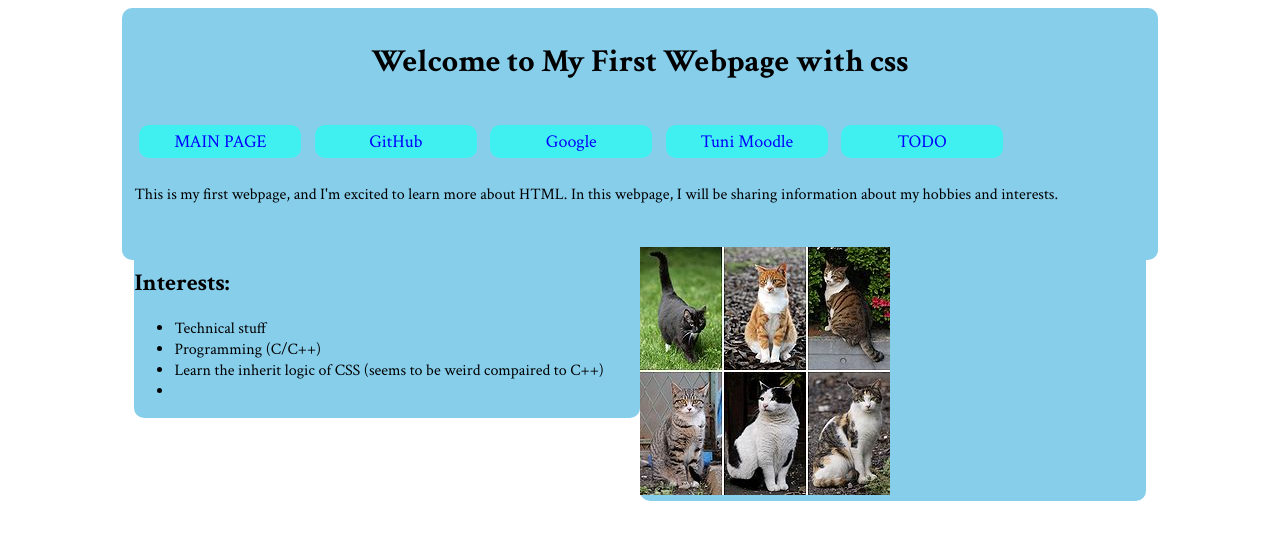
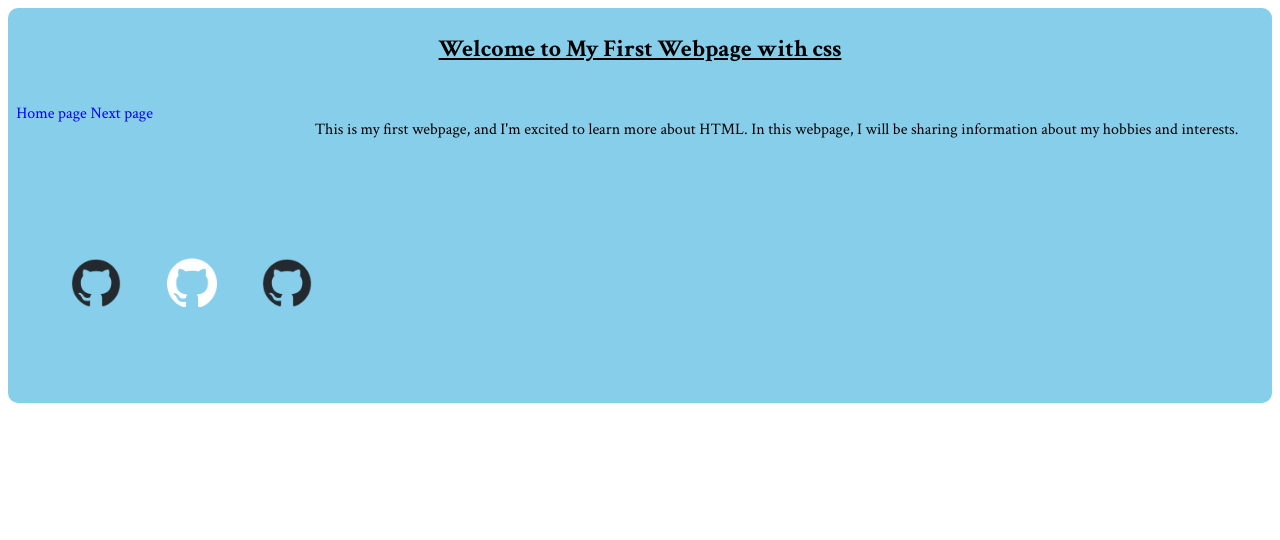
Before and after one commit to jasgaa/simple-site, a plain HTML site: page index.html in a window 1280 px wide. Drawn offline with Linux system fonts and the light colour scheme.

Commit message:
Added grid & flex

```diff
--- /dev/null
+++ b/better_style.css
@@ -0,0 +1,60 @@
+body {
+    font-family: 'Crimson Text', serif;
+}
+
+a {
+    color: blue;
+    text-decoration: none;
+}
+
+a:hover {
+    text-decoration: underline;
+}
+
+header {grid-area: hdr; }
+#nav-bar {grid-area: nav; }
+article {grid-area: art; }
+footer {grid-area: ftr; }
+
+.grid-container {
+    display: grid;
+    background-color: skyblue;
+    grid-template-areas:
+        'hdr hdr hdr hdr'
+        'nav art art art'
+        'ftr ftr ftr ftr';
+    border-radius: 10px;
+}
+
+.grid-item {
+    width: auto;
+    min-width: fit-content;
+    margin: 1%;
+    padding: 2%;
+}
+
+.flex-container {
+    background-color: inherit;
+    display: flex;
+    flex-direction: row;
+    flex-wrap: wrap;
+    gap: 4%;
+    margin: 5%;
+}
+
+header, #nav-bar, article, footer {
+    padding: 2% 0;
+}
+
+header {
+    text-align: center;
+    text-decoration: underline;
+    font-size: x-large;
+    font-weight: 1000;
+}
+#nav-bar {
+    width: 20vw;
+    min-width: fit-content;
+    text-align: left;
+    margin: 3%;
+}
--- a/index.html
+++ b/index.html
@@ -4,39 +4,37 @@
         <meta charset="utf-8" />
         <meta http-equiv="X-UA-Compatible" content="IE=edge">
         <meta name="viewport" content="width=device-width, initial-scale=1.0">
-        <title>My Webpage</title>
-        <link rel="stylesheet" href="./style.css">
+        <title>My Webpage with GRID & FLEX</title>
+        <link rel="stylesheet" href="./better_style.css">
         <link rel="preconnect" href="https://fonts.googleapis.com">
         <link rel="preconnect" href="https://fonts.gstatic.com" crossorigin>
         <link href="https://fonts.googleapis.com/css2?family=Crimson+Text:ital,wght@0,400;0,600;0,700;1,400;1,600;1,700&display=swap" rel="stylesheet">
     </head>
 
     <body>
-        <div class="wide-box">
-            <header id="main-header">Welcome to My First Webpage with css</header>
-                <nav class="nav-bar"><a href="./index.html">MAIN PAGE</a></nav>
-                <nav class="nav-bar"><a href="https://github.com/jasgaa/">GitHub</a></nav>
-                <nav class="nav-bar"><a href="https://google.com">Google</a></nav>
-                <nav class="nav-bar"><a href="https://moodle.tuni.fi">Tuni Moodle</a></nav>
-                <nav class="nav-bar"><a href="">TODO</a></nav>
-            <br> <br>
-            <article class="box">
+        <div class="grid-container">
+            <header>Welcome to My First Webpage with css</header>
+            <aside id="nav-bar">
+                <!--<img src="" alt="House image" >-->
+                <a href="./index.html">Home page</a>
+                <a href="">Next page</a>
+            </aside>
+
+            <article class="grid-item">
                 This is my first webpage, and I'm excited to learn more about HTML. In this webpage, I will be sharing information about my hobbies and interests.
             </article>
-            <br> <br>
-            <section class="box">
-                <section class="half-section" id="left-section">
-                    <h2>Interests:</h2>
-                    <ul>
-                        <li>Technical stuff</li>
-                        <li>Programming (C/C++)</li>
-                        <li>Learn the inherit logic of CSS (seems to be weird compaired to C++)</li>
-                        <li></li>
-                    </ul>
-                </section>
-                <section class="half-section" id="right-section">
-                    <img src="./media/250px-Collage_of_Six_Cats-01.jpg" alt="Six cats.">
-                </section>
-            </section>
+
+            <footer class="flex-container">
+                <a href="https://github.com/jasgaa">
+                    <img src="./media/github-mark.png" alt="GitHub logo." style="width: 50px">
+                </a>
+                <a href="https://github.com/jasgaa">
+                    <img src="./media/github-mark-white.png" alt="GitHub logo." style="width: 50px">
+                </a>
+                <a href="https://github.com/jasgaa">
+                    <img src="./media/github-mark.png" alt="GitHub logo." style="width: 50px">
+                </a>
+            </footer>
+
         </div>
     </body>
```
Also changed, not shown: media/github-mark-white.png (added), media/github-mark-white.svg (added), media/github-mark.png (added), media/github-mark.svg (added).
